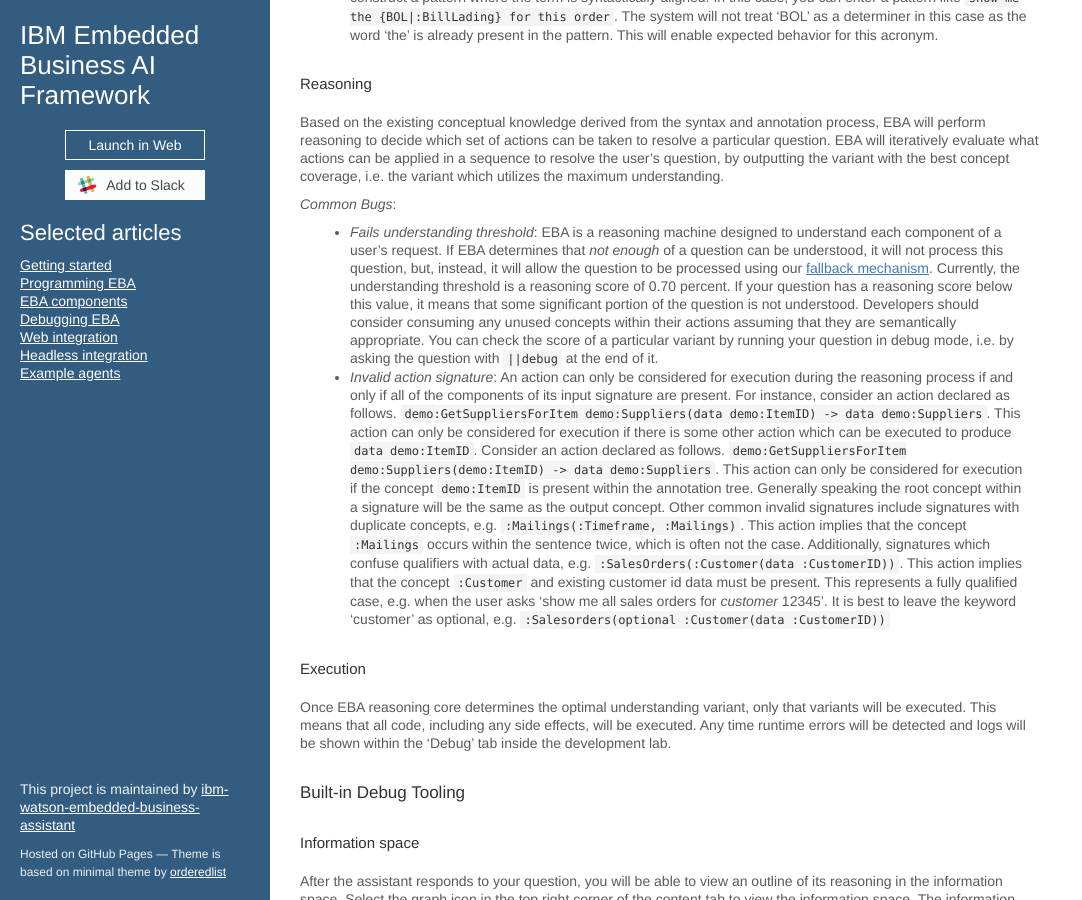
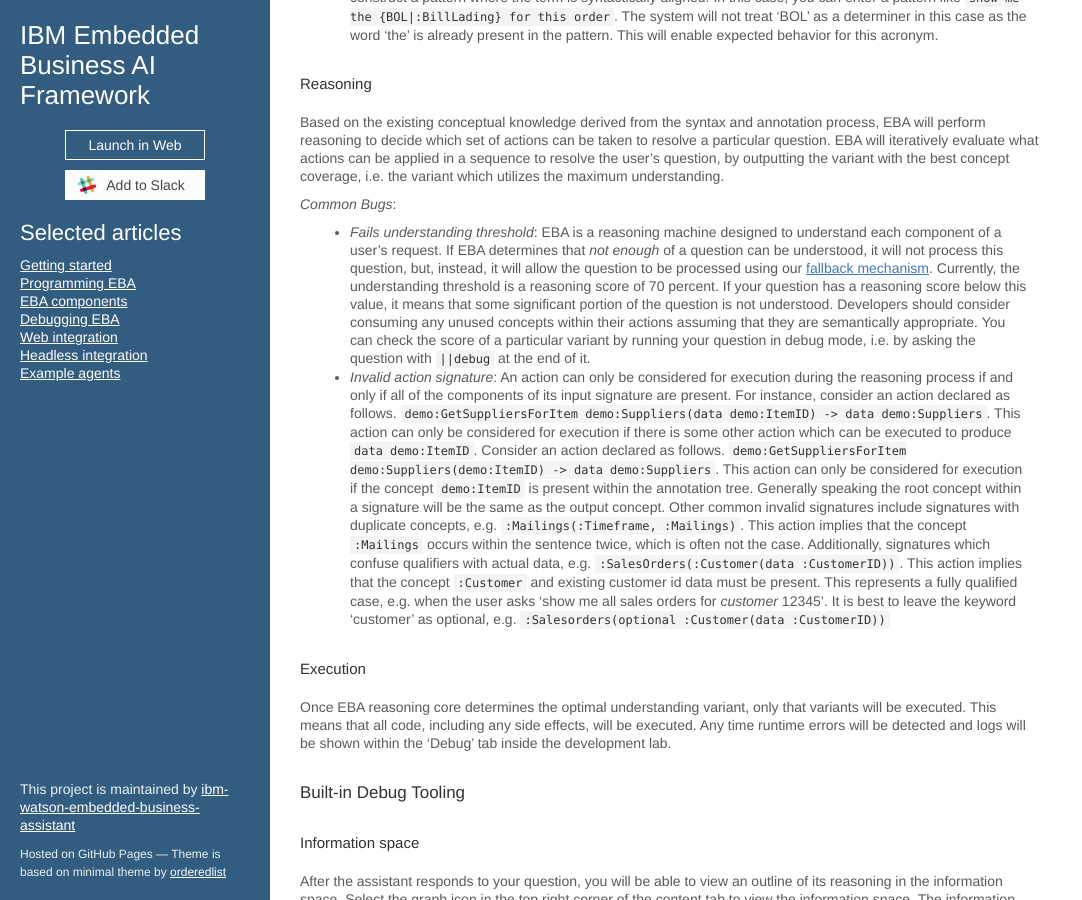
Before and after one commit to ibm-watson-embedded-business-assistant/eba-example-agents, a Jekyll site: the page built from docs/articles/DebuggingWatsonAssistant.md, in a window 1280 px wide and 900 px high, scrolled down 1630 px. Shown: the whole window, without its empty margins (0-1082 px from the left). Built offline with Jekyll 4.4.1, drawn with Linux system fonts in a browser that asks for light colours; our own code applies the rules of GitHub Pages for plain Markdown files; the repository's description, which GitHub fills in, is left out.

Commit message:
Update DebuggingWatsonAssistant.md

```diff
--- a/docs/articles/DebuggingWatsonAssistant.md
+++ b/docs/articles/DebuggingWatsonAssistant.md
@@ -47,7 +47,7 @@
 Based on the existing conceptual knowledge derived from the syntax and annotation process, EBA will perform reasoning to decide which set of actions can be taken to resolve a particular question. EBA will iteratively evaluate what actions can be applied in a sequence to resolve the user's question, by outputting the variant with the best concept coverage, i.e. the variant which utilizes the maximum understanding.
 
 *Common Bugs*:
-  - _Fails understanding threshold_: EBA is a reasoning machine designed to understand each component of a user's request. If EBA determines that _not enough_ of a question can be understood, it will not process this question, but, instead, it will allow the question to be processed using our [fallback mechanism](https://github.com/ibm-watson-embedded-business-assistant/eba-example-agents/blob/master/docs/lab/endpoints/Fallback.md). Currently, the understanding threshold is a reasoning score of 0.70 percent. If your question has a reasoning score below this value, it means that some significant portion of the question is not understood. Developers should consider consuming any unused concepts within their actions assuming that they are semantically appropriate. You can check the score of a particular variant by running your question in debug mode, i.e. by asking the question with `||debug` at the end of it.
+  - _Fails understanding threshold_: EBA is a reasoning machine designed to understand each component of a user's request. If EBA determines that _not enough_ of a question can be understood, it will not process this question, but, instead, it will allow the question to be processed using our [fallback mechanism](https://github.com/ibm-watson-embedded-business-assistant/eba-example-agents/blob/master/docs/lab/endpoints/Fallback.md). Currently, the understanding threshold is a reasoning score of 70 percent. If your question has a reasoning score below this value, it means that some significant portion of the question is not understood. Developers should consider consuming any unused concepts within their actions assuming that they are semantically appropriate. You can check the score of a particular variant by running your question in debug mode, i.e. by asking the question with `||debug` at the end of it.
 
  - _Invalid action signature_: An action can only be considered for execution during the reasoning process if and only if all of the components of its input signature are present. For instance, consider an action declared as follows. `demo:GetSuppliersForItem demo:Suppliers(data demo:ItemID) -> data demo:Suppliers`. This action can only be considered for execution if there is some other action which can be executed to produce `data demo:ItemID`. Consider an action declared as follows. `demo:GetSuppliersForItem demo:Suppliers(demo:ItemID) -> data demo:Suppliers`. This action can only be considered for execution if the concept `demo:ItemID` is present within the annotation tree. Generally speaking the root concept within a signature will be the same as the output concept. Other common invalid signatures include signatures with duplicate concepts, e.g. `:Mailings(:Timeframe, :Mailings)`. This action implies that the concept `:Mailings` occurs within the sentence twice, which is often not the case. Additionally, signatures which confuse qualifiers with actual data, e.g. `:SalesOrders(:Customer(data :CustomerID))`. This action implies that the concept `:Customer` and existing customer id data must be present. This represents a fully qualified case, e.g. when the user asks 'show me all sales orders for _customer_ 12345'. It is best to leave the keyword 'customer' as optional, e.g. `:Salesorders(optional :Customer(data :CustomerID))`
 
```
